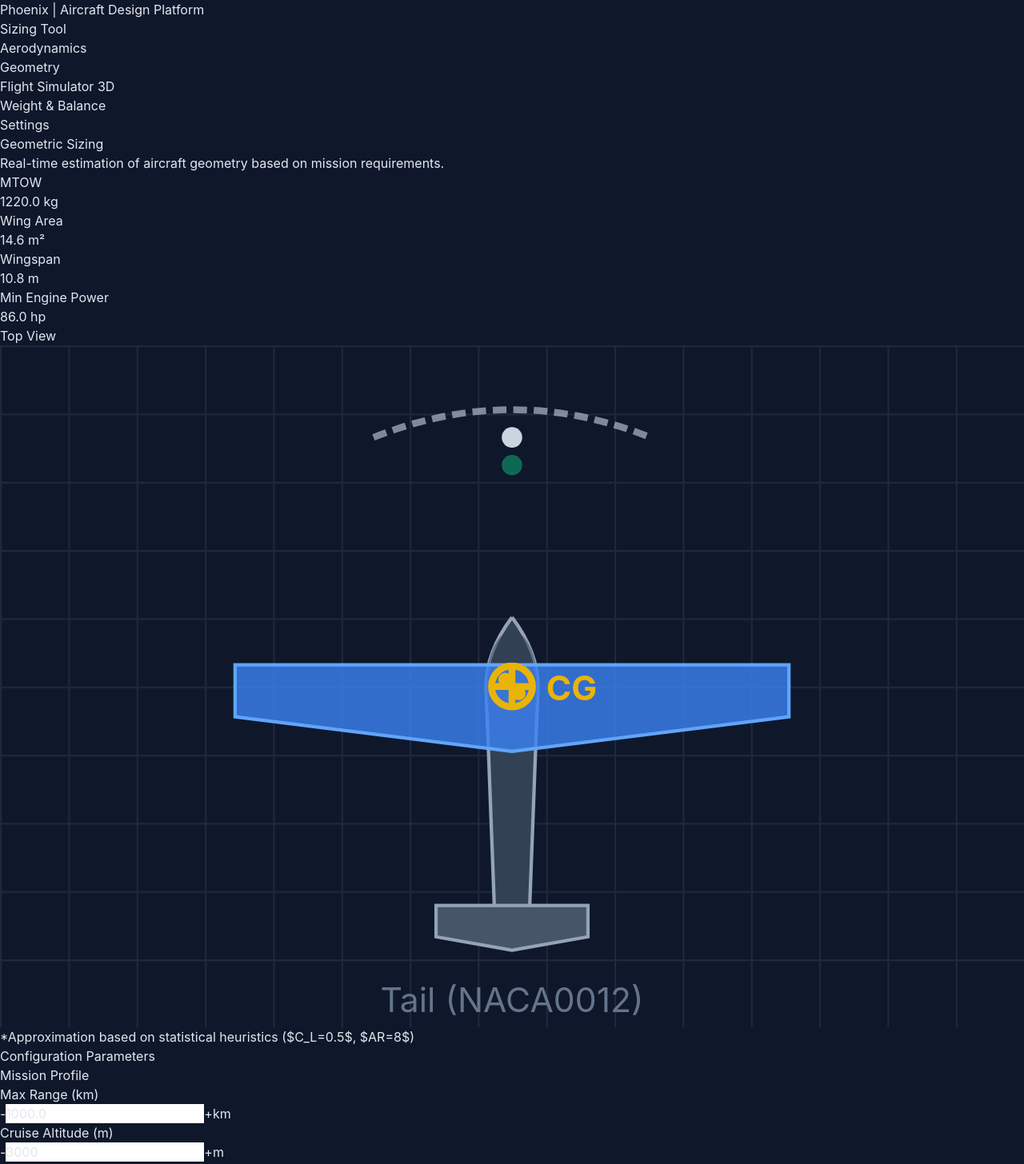
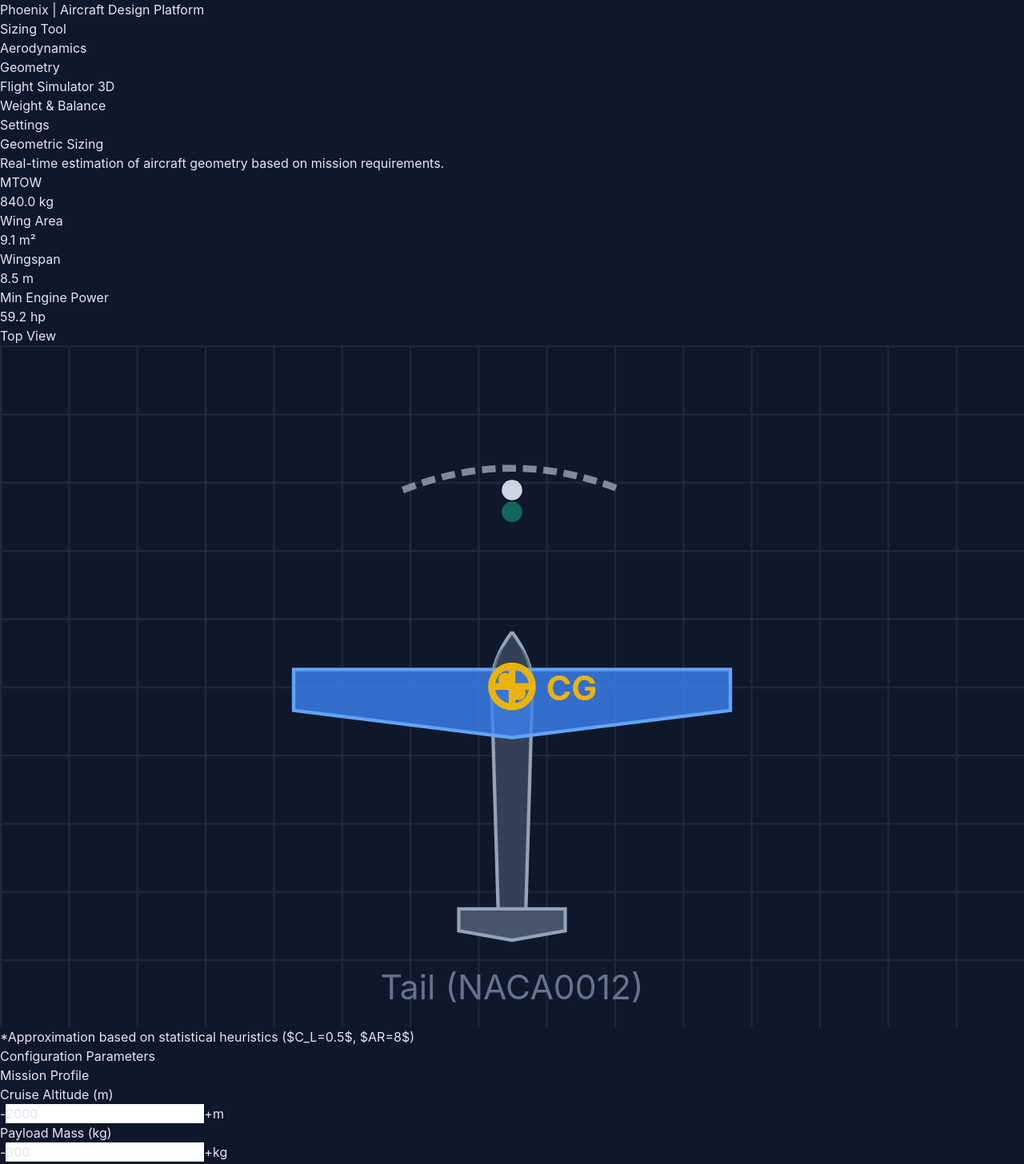
Before and after one commit to Janloo/phoenix, a React (Vite) app in the folder phoenix-web/: page / in a window 1280 px wide. Shown: the top 1456 px of the page at 80% size. Built offline with nearby package versions, Linux system fonts and the light colour scheme.

Commit message:
feat: Implement initial Phoenix application structure with design requirements, unit conversion, and reactive sizing logic.

```diff
--- a/phoenix-web/src/App.tsx
+++ b/phoenix-web/src/App.tsx
@@ -20,9 +20,8 @@ function App() {
   });
 
   const [designReqs, setDesignReqs] = useState<Requirements>({
-    range: 1000,
-    altitude: 3000,
-    payload: 400,
+    altitude: 2000,
+    payload: 300,
     speed: 60,
     airfoil: 'NACA2412',
     engineType: 'piston',
@@ -61,7 +60,7 @@ function App() {
         tailArea: parseFloat(suggestedTailArea.toFixed(2))
       }));
     }
-  }, [designReqs.range, designReqs.payload, designReqs.speed, designReqs.altitude, designReqs.airfoil]); // Removed tailDist/Area from deps
+  }, [designReqs.payload, designReqs.speed, designReqs.altitude, designReqs.airfoil]); // Removed tailDist/Area from deps
 
   // Intelligent Change Handler
   const handleDesignChange = (newReqs: Requirements) => {
--- a/phoenix-web/src/components/RequirementForm.tsx
+++ b/phoenix-web/src/components/RequirementForm.tsx
@@ -1,9 +1,8 @@
 import React from 'react';
 import type { UnitSystem } from '../utils/units';
-import { convertDistance, convertSpeed, convertAltitude, convertMass, convertArea, convertLength, reverseConvertDistance, reverseConvertSpeed, reverseConvertAltitude, reverseConvertMass, reverseConvertArea, reverseConvertLength, UNIT_CONFIGS } from '../utils/units';
+import { convertSpeed, convertAltitude, convertMass, convertArea, convertLength, reverseConvertSpeed, reverseConvertAltitude, reverseConvertMass, reverseConvertArea, reverseConvertLength, UNIT_CONFIGS } from '../utils/units';
 
 interface Requirements {
-    range: number;      // Always stored in metric (km)
     altitude: number;   // Always stored in metric (m)
     payload: number;    // Always stored in metric (kg)
     speed: number;      // Always stored in metric (m/s)
@@ -42,8 +41,7 @@ export const RequirementForm: React.FC<Props> = ({ data, onChange, unitSystem })
         // For non-string fields, convert from display units back to metric for storage
         let metricValue = parseFloat(value) || 0;
 
-        if (name === 'range') metricValue = reverseConvertDistance(metricValue, unitSystem);
-        else if (name === 'speed') metricValue = reverseConvertSpeed(metricValue, unitSystem);
+        if (name === 'speed') metricValue = reverseConvertSpeed(metricValue, unitSystem);
         else if (name === 'altitude') metricValue = reverseConvertAltitude(metricValue, unitSystem);
         else if (name === 'payload') metricValue = reverseConvertMass(metricValue, unitSystem);
         else if (name === 'tailArea') metricValue = reverseConvertArea(metricValue, unitSystem);
@@ -165,13 +163,6 @@ export const RequirementForm: React.FC<Props> = ({ data, onChange, unitSystem })
                     <SectionHeader title="Mission Profile" />
                     <div className="grid grid-cols-2 gap-6">
                         <InputField
-                            label={`Max Range (${config.distanceShort})`}
-                            name="range"
-                            value={convertDistance(data.range, unitSystem).toFixed(1)}
-                            unit={config.distanceShort}
-                            step={unitSystem === 'metric' ? 10 : 10}
-                        />
-                        <InputField
                             label={`Cruise Altitude (${config.altitudeShort})`}
                             name="altitude"
                             value={convertAltitude(data.altitude, unitSystem).toFixed(0)}
--- a/phoenix-web/src/utils/sizing.ts
+++ b/phoenix-web/src/utils/sizing.ts
@@ -28,7 +28,7 @@ export const calculateGeometry = (reqs: any): SizingResult => {
         mtow = manualMassSum + reqs.payload;
     } else {
         // Fallback Heuristic
-        mtow = reqs.payload * 2.8 + (reqs.range * 0.1);
+        mtow = reqs.payload * 2.8;
     }
 
     // 2. Wing Area Calculation
```
